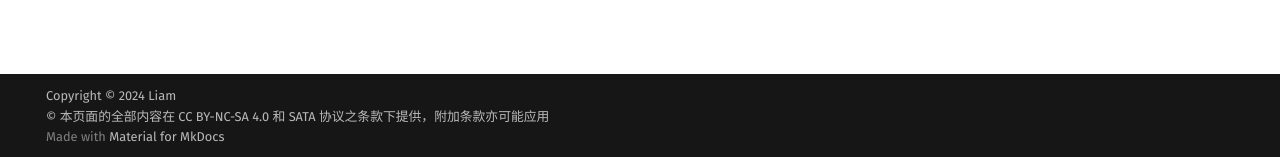
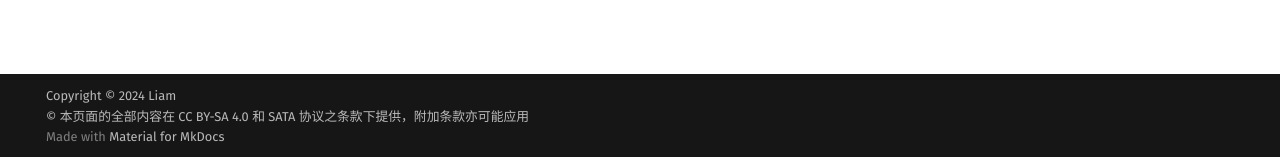
Before and after one commit to lnw143/blog, an MkDocs documentation site: the page built from docs/blog/index.md, in a window 1280 px wide and 900 px high, scrolled down 9259 px. Shown: the part 740-897 px from the top of the window. Built offline with MkDocs 1.6.1 and Material for MkDocs 9.7.7, drawn with Linux system fonts in a browser that asks for light colours; comment, search, counter and statistics services are not loaded.

```diff
--- a/mkdocs.yml
+++ b/mkdocs.yml
@@ -8,7 +8,7 @@ repo_name: 'lnw143.github.io'
 repo_url: 'https://github.com/lnw143/lnw143.github.io'
 
 # Copyright
-copyright: 'Copyright &copy; 2024 Liam<br>&copy; 本页面的全部内容在 <a href="https://creativecommons.org/licenses/by-nc-sa/4.0/">CC BY-NC-SA 4.0</a> 和 <a href="https://github.com/zTrix/sata-license">SATA</a> 协议之条款下提供，附加条款亦可能应用'
+copyright: 'Copyright &copy; 2024 Liam<br>&copy; 本页面的全部内容在 <a href="https://creativecommons.org/licenses/by-sa/4.0/">CC BY-SA 4.0</a> 和 <a href="https://github.com/zTrix/sata-license">SATA</a> 协议之条款下提供，附加条款亦可能应用'
 
 # Theme Settings
 theme:
```
Also changed, not shown: README.md (+1 -1 lines), 1 other file.
